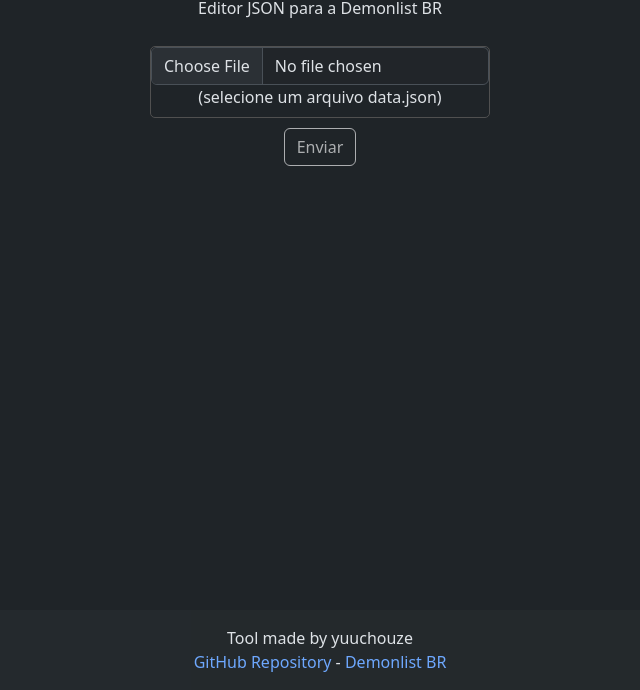
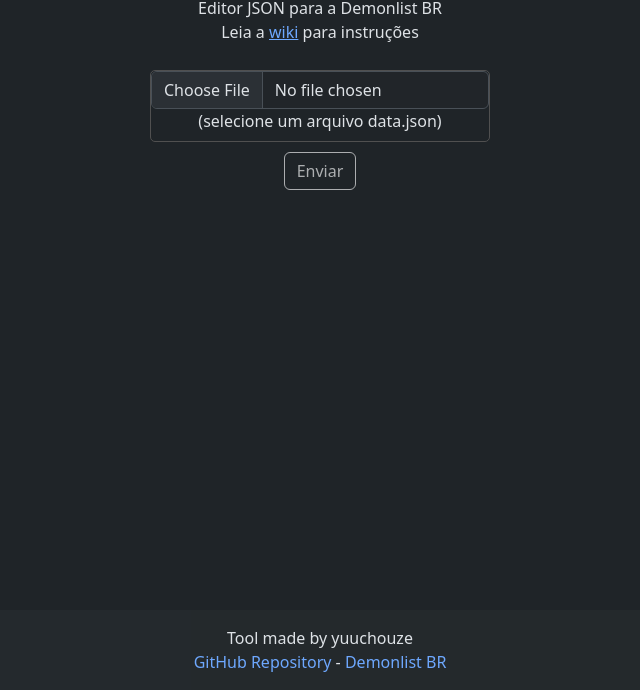
Before and after one commit to lucastozo/ListDataManager, a plain HTML site: page index.html in a window 1280 px wide. Shown: the part 110-800 px from the top of the page, without its empty margins (320-960 px from the left). Drawn offline with nearby package versions, Linux system fonts and the light colour scheme.

Commit message:
wiki link added

```diff
--- a/index.html
+++ b/index.html
@@ -14,7 +14,9 @@
         <section class="header">
             <div class="container">
                 <h1 id="header-title" onclick="location.reload();">List Data Manager</h1>
-                <p>Editor JSON para a Demonlist BR</p>
+                Editor JSON para a Demonlist BR
+                <br>
+                <p>Leia a <a href="https://github.com/lucastozo/ListDataManager-web/wiki" target="_blank">wiki</a> para instruções</p>
             </div>
         </section>
         <div id="form-container">
```
